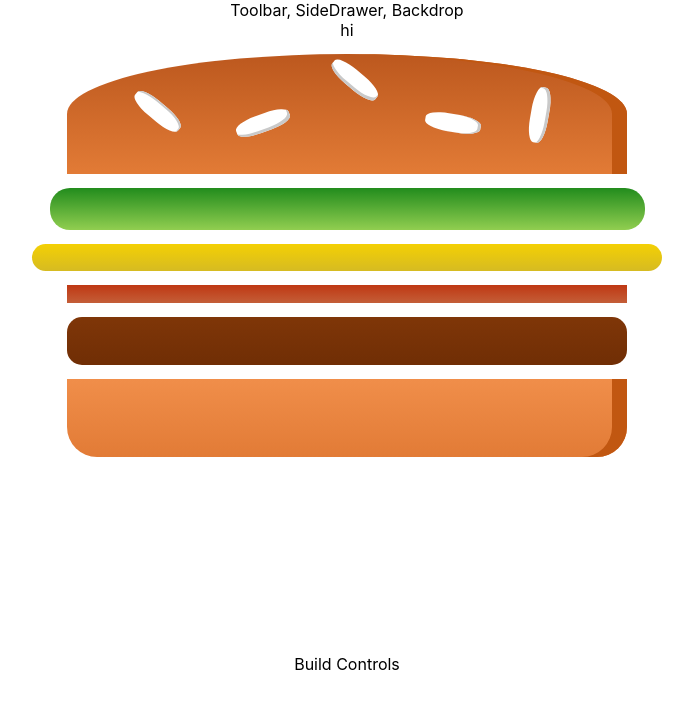
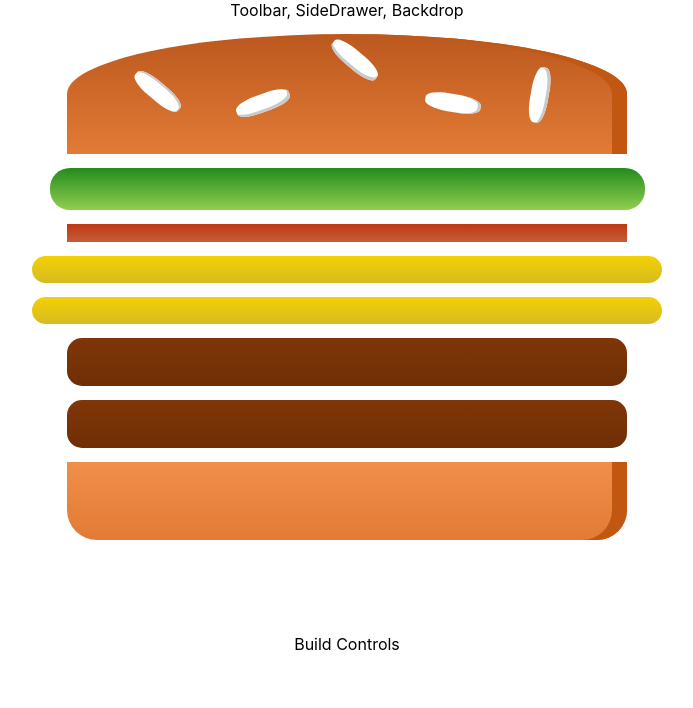
Before and after one commit to shiravraham/burger-builder, a React (Create React App) app: page / in a window 1280 px wide. Shown: the top 708 px of the page, without its empty margins (293-986 px from the left). Built offline with nearby package versions, Linux system fonts and the light colour scheme.

Commit message:
dynamiclly adding ingredients

```diff
--- a/src/App.js
+++ b/src/App.js
@@ -7,7 +7,6 @@
   return (
     <div className="App">
       <Layout>
-        hi
         <BurgerBuilder></BurgerBuilder>
       </Layout>
     </div>
--- a/src/components/Burger/Burger.js
+++ b/src/components/Burger/Burger.js
@@ -3,13 +3,16 @@
 import classes from "./Burger.module.css";
 
 const burger = props => {
+  const transformedIngredients = Object.keys(props.ingredients).map(igKey => {
+    return [...Array(props.ingredients[igKey])].map((_, i) => {
+      return <BurgerIngredient key={igKey + 1} type={igKey}></BurgerIngredient>;
+    });
+  });
+
   return (
     <div className={classes.Burger}>
       <BurgerIngredient type="bread-top"></BurgerIngredient>
-      <BurgerIngredient type="salad"></BurgerIngredient>
-      <BurgerIngredient type="cheese"></BurgerIngredient>
-      <BurgerIngredient type="bacon"></BurgerIngredient>
-      <BurgerIngredient type="meat"></BurgerIngredient>
+      {transformedIngredients}
       <BurgerIngredient type="bread-bottom"></BurgerIngredient>
     </div>
   );
--- a/src/components/Burger/BurgerIngredient/BurgerIngredient.module.css
+++ b/src/components/Burger/BurgerIngredient/BurgerIngredient.module.css
@@ -110,9 +110,3 @@
   background: linear-gradient(#bf3813, #c45e38);
   margin: 2% auto;
 }
-
-.Blah {
-  background-color: red;
-  height: 100px;
-  width: 100px;
-}
--- a/src/containers/BurgerBuilder/BurgerBuilder.js
+++ b/src/containers/BurgerBuilder/BurgerBuilder.js
@@ -2,10 +2,19 @@
 import Burger from "../../components/Burger/Burger";
 
 class BurgerBuilder extends Component {
+  state = {
+    ingredients: {
+      salad: 1,
+      bacon: 1,
+      cheese: 2,
+      meat: 2
+    }
+  };
+
   render() {
     return (
       <div>
-        <Burger />
+        <Burger ingredients={this.state.ingredients} />
         <div>Build Controls</div>
       </div>
     );
```
